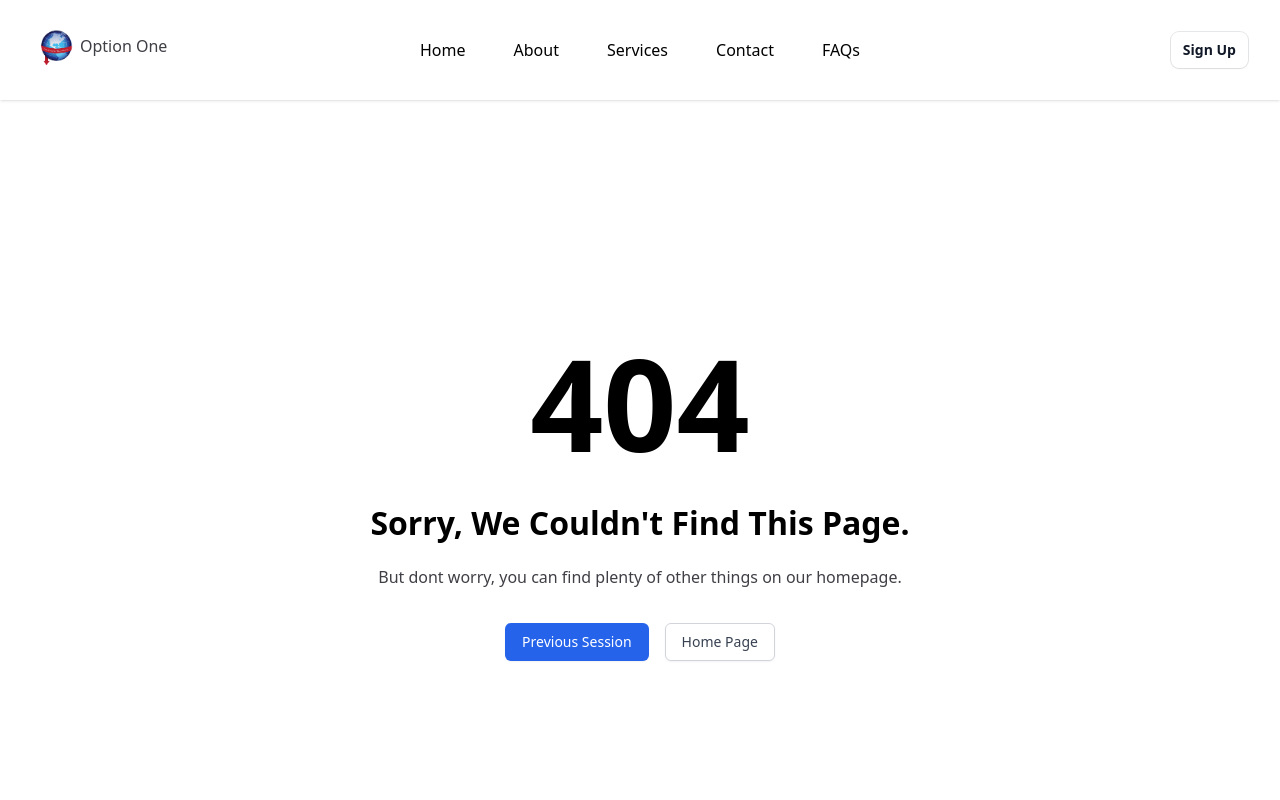
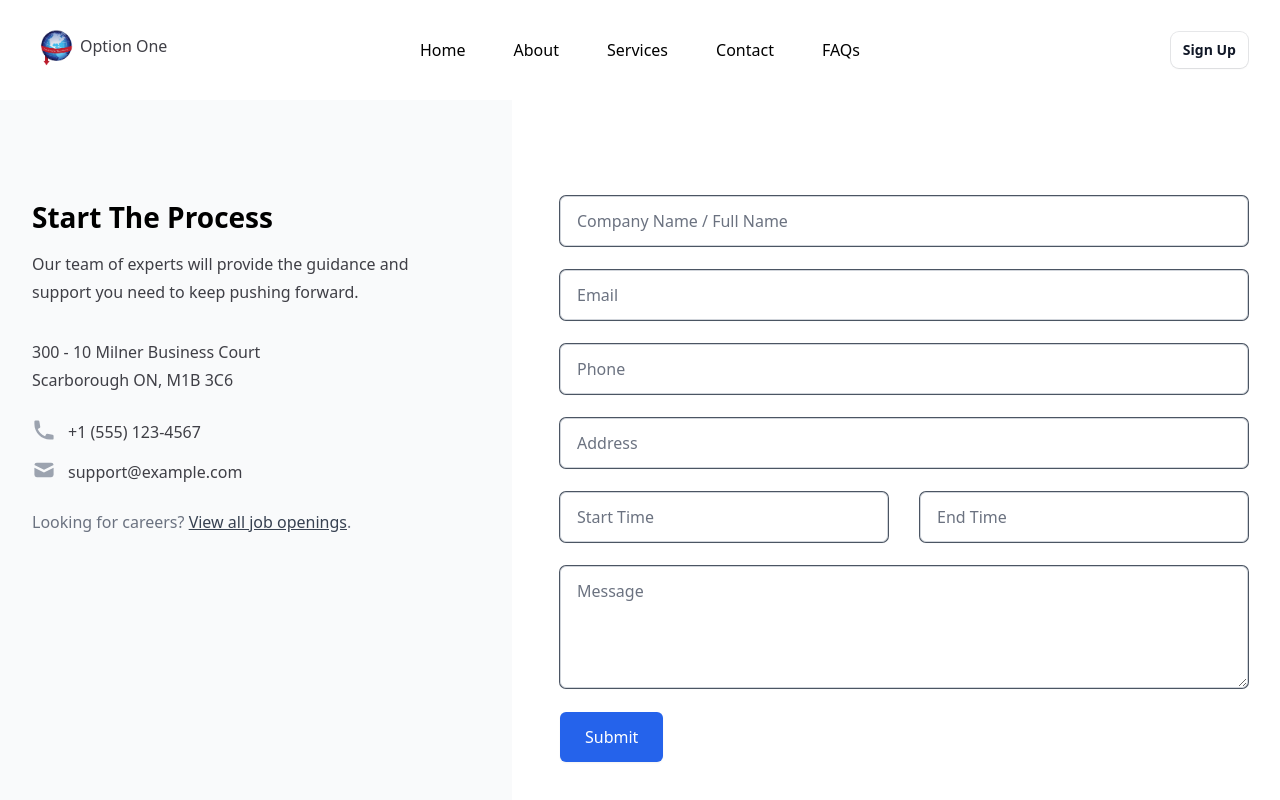
Before and after one commit to Justin-Bento/optionone-staffing-agency, a Next.js app: page /signup in a window 1280 px wide. Before the commit this address had no page. Shown: the top 800 px of the page. Built offline with nearby package versions, Linux system fonts and the light colour scheme.

Commit message:
created a signup page to generate leads

```diff
--- /dev/null
+++ b/pages/signup/index.tsx
@@ -0,0 +1,167 @@
+import Head from "next/head";
+import { HiMail, HiPhone } from "react-icons/hi";
+
+export default function SignUp() {
+  return (
+    <>
+      <Head>
+        <title>Sign Up - Option One Staffing Agency</title>
+      </Head>
+      <main className="s">
+        <div className="relative bg-white">
+          <div className="absolute inset-0">
+            <div className="absolute inset-y-0 left-0 w-1/2 bg-gray-50" />
+          </div>
+          <div className="relative mx-auto max-w-7xl lg:grid lg:grid-cols-5">
+            <div className="px-6 py-16 bg-gray-50 lg:col-span-2 lg:px-8 lg:py-24 xl:pr-12">
+              <div className="max-w-lg mx-auto">
+                <h2 className="type-headline-medium">Start The Process</h2>
+                <p className="mt-3 type-body-large">
+                  Our team of experts will provide the guidance and support you
+                  need to keep pushing forward.
+                </p>
+                <dl className="mt-8 type-body-large">
+                  <div>
+                    <dt className="sr-only">Postal address</dt>
+                    <dd>
+                      <p>300 - 10 Milner Business Court</p>
+                      <p>Scarborough ON, M1B 3C6</p>
+                    </dd>
+                  </div>
+                  <div className="mt-6">
+                    <dt className="sr-only">Phone number</dt>
+                    <dd className="flex">
+                      <HiPhone
+                        className="flex-shrink-0 w-6 h-6 text-gray-400"
+                        aria-hidden="true"
+                      />
+                      <span className="ml-3">+1 (555) 123-4567</span>
+                    </dd>
+                  </div>
+                  <div className="mt-3">
+                    <dt className="sr-only">Email</dt>
+                    <dd className="flex">
+                      <HiMail
+                        className="flex-shrink-0 w-6 h-6 text-gray-400"
+                        aria-hidden="true"
+                      />
+                      <span className="ml-3">support@example.com</span>
+                    </dd>
+                  </div>
+                </dl>
+                <p className="mt-6 text-base text-gray-500">
+                  Looking for careers?{" "}
+                  <a href="#" className="font-medium text-gray-700 underline">
+                    View all job openings
+                  </a>
+                  .
+                </p>
+              </div>
+            </div>
+            <div className="px-6 py-16 bg-white lg:col-span-3 lg:py-24 lg:px-8 xl:pl-12">
+              <div className="max-w-lg mx-auto lg:max-w-none">
+                <form
+                  action="#"
+                  method="POST"
+                  className="grid grid-cols-1 gap-y-6"
+                >
+                  <div>
+                    <label htmlFor="full-name" className="sr-only">
+                      Company Name / Full Name
+                    </label>
+                    <input
+                      type="text"
+                      name="full-name"
+                      id="full-name"
+                      autoComplete="name"
+                      className="block w-full px-4 py-3 placeholder-gray-500 border-gray-300 rounded-md shadow-sm ring-gray-600 ring-1 focus:border-blue-500 focus:ring-blue-500"
+                      placeholder="Company Name / Full Name"
+                    />
+                  </div>
+                  <div>
+                    <label htmlFor="email" className="sr-only">
+                      Email
+                    </label>
+                    <input
+                      id="email"
+                      name="email"
+                      type="email"
+                      autoComplete="email"
+                      className="block w-full px-4 py-3 placeholder-gray-500 border-gray-300 rounded-md shadow-sm ring-gray-600 ring-1 focus:border-blue-500 focus:ring-blue-500"
+                      placeholder="Email"
+                    />
+                  </div>
+                  <div>
+                    <label htmlFor="phone" className="sr-only">
+                      Phone
+                    </label>
+                    <input
+                      type="text"
+                      name="phone"
+                      id="phone"
+                      autoComplete="tel"
+                      className="block w-full px-4 py-3 placeholder-gray-500 border-gray-300 rounded-md shadow-sm ring-gray-600 ring-1 focus:border-blue-500 focus:ring-blue-500"
+                      placeholder="Phone"
+                    />
+                  </div>
+                  <div>
+                    <label htmlFor="phone" className="sr-only">
+                      Address
+                    </label>
+                    <input
+                      type="text"
+                      name="phone"
+                      id="phone"
+                      autoComplete="tel"
+                      className="block w-full px-4 py-3 placeholder-gray-500 border-gray-300 rounded-md shadow-sm ring-gray-600 ring-1 focus:border-blue-500 focus:ring-blue-500"
+                      placeholder="Address"
+                    />
+                  </div>
+                  <div className="flex justify-between gap-8">
+                    <input
+                      type="text"
+                      name="phone"
+                      id="phone"
+                      autoComplete="tel"
+                      className="block w-full px-4 py-3 placeholder-gray-500 border-gray-300 rounded-md shadow-sm ring-gray-600 ring-1 focus:border-blue-500 focus:ring-blue-500"
+                      placeholder="Start Time"
+                    />
+                    <input
+                      type="text"
+                      name="phone"
+                      id="phone"
+                      autoComplete="tel"
+                      className="block w-full px-4 py-3 placeholder-gray-500 border-gray-300 rounded-md shadow-sm ring-gray-600 ring-1 focus:border-blue-500 focus:ring-blue-500"
+                      placeholder="End Time"
+                    />
+                  </div>
+                  <div>
+                    <label htmlFor="message" className="sr-only">
+                      Message
+                    </label>
+                    <textarea
+                      id="message"
+                      name="message"
+                      rows={4}
+                      className="block w-full px-4 py-3 placeholder-gray-500 border-gray-300 rounded-md shadow-sm ring-gray-600 ring-1 focus:border-blue-500 focus:ring-blue-500"
+                      placeholder="Message"
+                      defaultValue={""}
+                    />
+                  </div>
+                  <div>
+                    <button
+                      type="submit"
+                      className="inline-flex justify-center px-6 py-3 text-base font-medium text-white bg-blue-600 border border-transparent rounded-md shadow-sm hover:bg-blue-700 focus:outline-none focus:ring-2 focus:ring-blue-500 focus:ring-offset-2"
+                    >
+                      Submit
+                    </button>
+                  </div>
+                </form>
+              </div>
+            </div>
+          </div>
+        </div>
+      </main>
+    </>
+  );
+}
```
